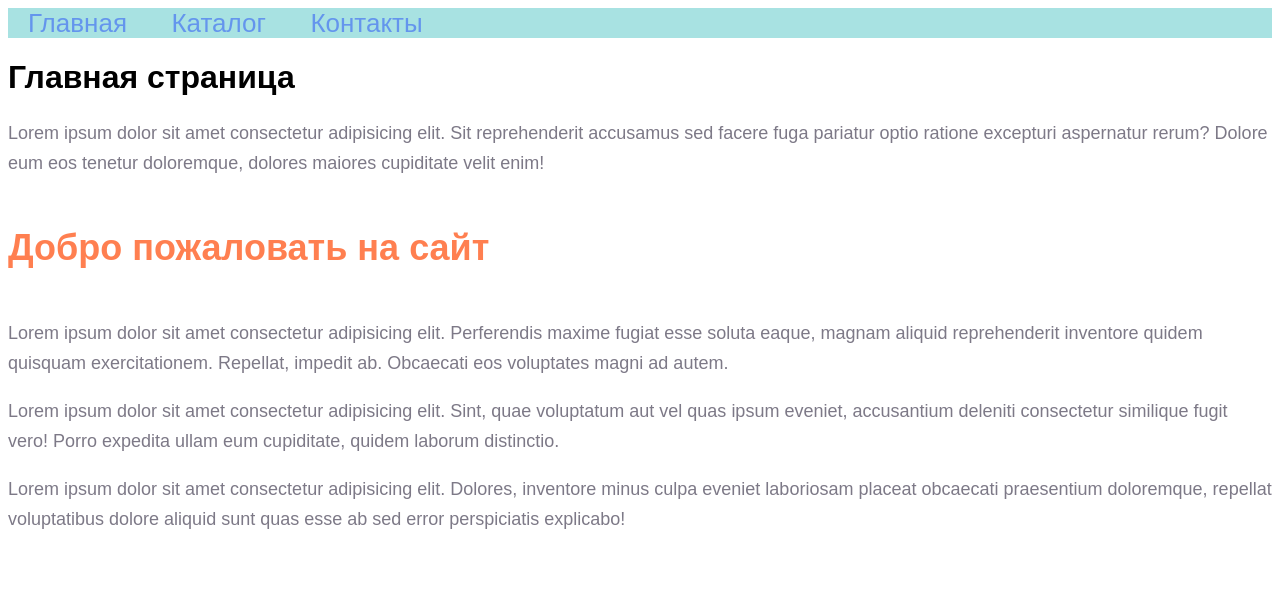
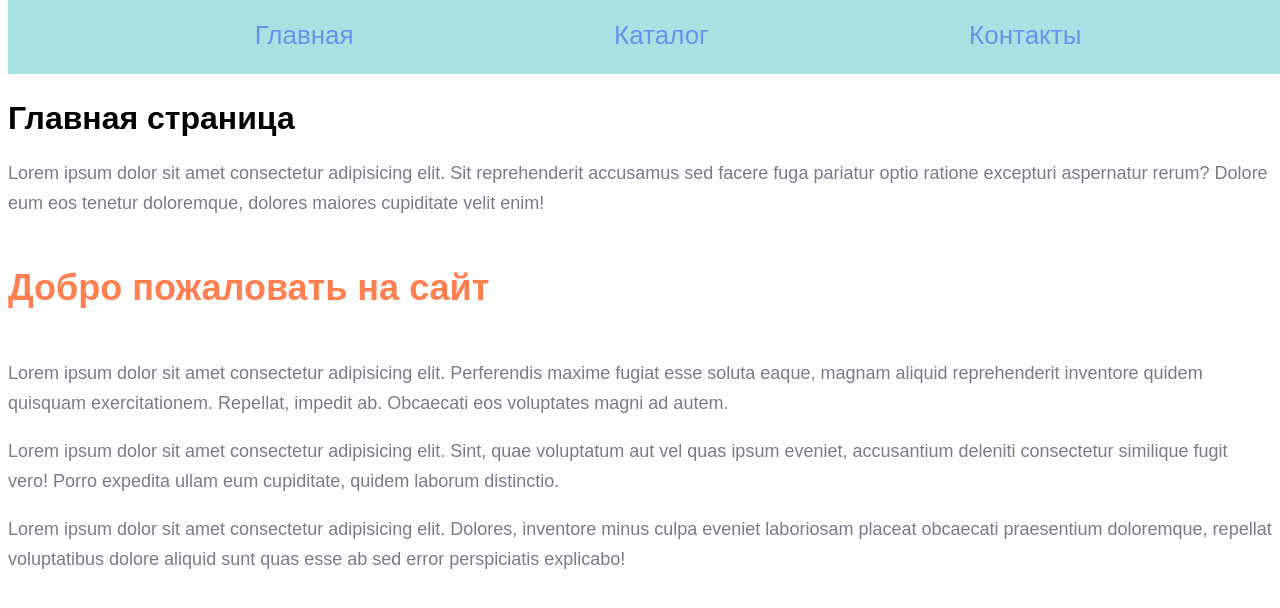
Before and after one commit to OlgaEvd/front_elfica, a plain HTML site: page seminar 2/index.html in a window 1280 px wide. Drawn offline with Linux system fonts and the light colour scheme.

Commit message:
Меню навигации

```diff
--- a/seminar 2/style.css
+++ b/seminar 2/style.css
@@ -1,5 +1,6 @@
                 body {
                     font-family: sans-serif;
+                    margin-top: 100px;
                 }
 
                 a {
@@ -9,14 +10,19 @@
                 nav {
                     background-color: rgba(17, 175, 175, 0.363);
                     opacity: 1;
+                    position: fixed;
+                    top: 0;
+                    line-height: 30px;
+                    text-align: center;
+                    padding: 20px;
+                    width: 100%;
                 }
 
                 .nav_link {
                     color: cornflowerblue;
+                    text-decoration: none;
                     font-size: 26px;
-                        line-height: 30px;
-                        text-align: center;
-                        padding: 20px;
+                    margin: 0 10%;
                 }
 
                 .title {
```
Lines whose indentation alone changed are shown as unchanged.
